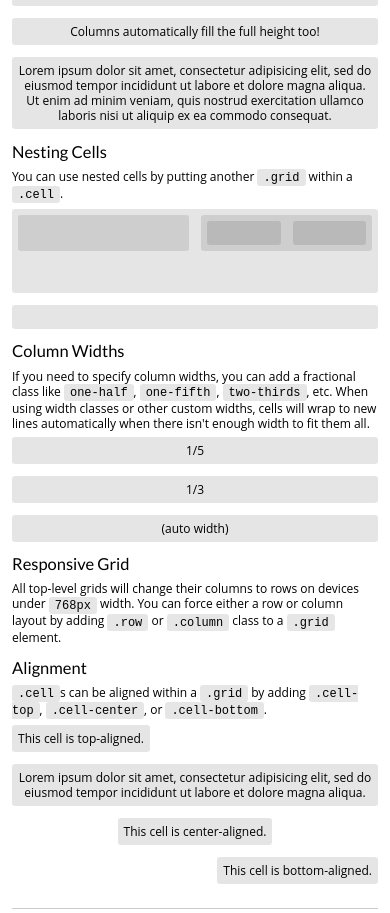
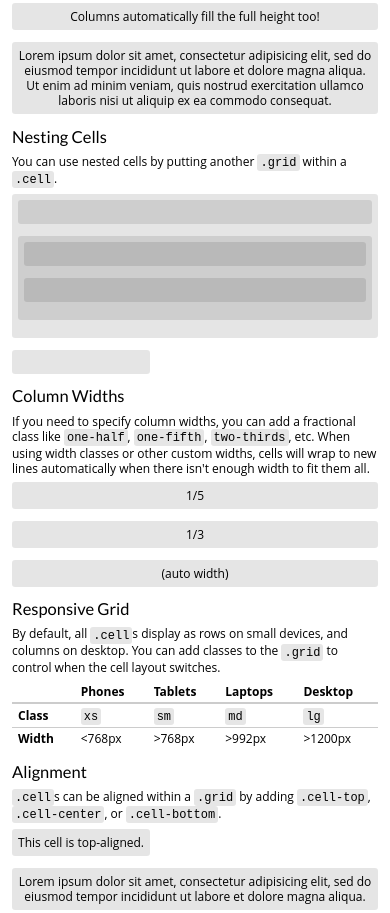
Before and after one commit to Alanaktion/flex-css, a website: page index.html in a window 390 px wide. Shown: the part 571-1484 px from the top of the page. Drawn offline with Linux system fonts and the light colour scheme.

Commit message:
Responsive overhaul, minor adjustments

```diff
--- a/index.html
+++ b/index.html
@@ -57,14 +57,41 @@
 
 		<h3>Column Widths</h3>
 		<p>If you need to specify column widths, you can add a fractional class like <code>one-half</code>, <code>one-fifth</code>, <code>two-thirds</code>, etc. When using width classes or other custom widths, cells will wrap to new lines automatically when there isn't enough width to fit them all.</p>
-		<div class="grid example-grid text-center">
+		<div class="grid sm example-grid text-center">
 			<div class="cell one-fifth">1/5</div>
 			<div class="cell one-third">1/3</div>
 			<div class="cell">(auto width)</div>
 		</div>
 
 		<h3>Responsive Grid</h3>
-		<p>All top-level grids will change their columns to rows on devices under <code>768px</code> width. You can force either a row or column layout by adding <code>.row</code> or <code>.column</code> class to a <code>.grid</code> element.</p>
+		<p>By default, all <code>.cell</code>s display as rows on small devices, and columns on desktop. You can add classes to the <code>.grid</code> to control when the cell layout switches.</p>
+		<table class="table" style="max-width: 500px;">
+			<thead>
+				<tr>
+					<th></th>
+					<th>Phones</th>
+					<th>Tablets</th>
+					<th>Laptops</th>
+					<th>Desktop</th>
+				</tr>
+			</thead>
+			<tbody>
+				<tr>
+					<th>Class</th>
+					<td><code>xs</code></td>
+					<td><code>sm</code></td>
+					<td><code>md</code></td>
+					<td><code>lg</code></td>
+				</tr>
+				<tr>
+					<th>Width</th>
+					<td>&lt;768px</td>
+					<td>&gt;768px</td>
+					<td>&gt;992px</td>
+					<td>&gt;1200px</td>
+				</tr>
+			</tbody>
+		</table>
 
 		<h3>Alignment</h3>
 		<p><code>.cell</code>s can be aligned within a <code>.grid</code> by adding <code>.cell-top</code>, <code>.cell-center</code>, or <code>.cell-bottom</code>.</p>
--- a/less/basics.less
+++ b/less/basics.less
@@ -14,7 +14,7 @@ code {
 	display: inline;
 	background-color: lighten(@base-color, 10%);
 	border-radius: @border-radius;
-	padding: .125em .5em;
+	padding: .125em .25em;
 }
 pre {
 	background-color: lighten(@base-color, 10%);
--- a/less/flex.less
+++ b/less/flex.less
@@ -12,5 +12,6 @@
 @import 'typography.less';
 @import 'grid.less';
 @import 'forms.less';
+@import 'tables.less';
 @import 'media.less';
 @import 'helpers.less';
--- a/less/forms.less
+++ b/less/forms.less
@@ -38,7 +38,7 @@ label {
 
 .btn {
 	height: 2.5em;
-	padding: .5em;
+	padding: .5em .75em;
 	background-color: lighten(@base-color, 15%);
 	border: 1px solid @base-border;
 	border-radius: @border-radius;
--- a/less/grid.less
+++ b/less/grid.less
@@ -14,9 +14,17 @@
 
 	// Grid direction overrides
 	&.row {
+		flex-direction: row !important;
+	}
+	&.column {
+		flex-direction: column !important;
+	}
+
+	// Responsive grids
+	&.xs {
 		flex-direction: row;
 	}
-	&.column {
+	&.sm, &.md, &.lg {
 		flex-direction: column;
 	}
 
@@ -40,29 +48,6 @@
 		flex: 1;
 		margin: 1em 0 0 1em;
 
-		// Cell alignment
-		&.cell-top {
-			align-self: flex-start;
-		}
-		&.cell-bottom {
-			align-self: flex-end;
-		}
-		&.cell-center {
-			align-self: center;
-		}
-
-	}
-}
-.cell > .grid:last-child,
-.cell > * > .grid:last-child {
-	margin-bottom: 0;
-	flex-direction: row;
-}
-
-@media screen and (min-width: @desktop-width) {
-	.grid {
-		flex-direction: row;
-		.cell {
 		// Cell sizing
 		&.one-half {
 			width: 50%;
@@ -100,6 +85,63 @@
 			width: 80%;
 			flex: none;
 		}
+
+		// Cell alignment
+		&.cell-top {
+			align-self: flex-start;
+		}
+		&.cell-bottom {
+			align-self: flex-end;
+		}
+		&.cell-center {
+			align-self: center;
+		}
+
+	}
+}
+
+// Responsive orientation change
+@media screen and (min-width: @respond-min-sm) {
+	.grid.sm {
+		flex-direction: row;
+	}
+}
+@media screen and (min-width: @respond-min-md) {
+	.grid.md {
+		flex-direction: row;
+	}
+}
+@media screen and (min-width: @respond-min-lg) {
+	.grid {
+		flex-direction: row;
+		&.lg {
+			flex-direction: row;
 		}
 	}
 }
+
+// Responsive width resets
+@media screen and (max-width: @respond-max-xs) {
+	.grid.sm .cell {
+		&.one-half, &.one-third, &.two-thirds, &.one-fourth, &.three-fourths, &.one-fifth, &.two-fifths, &.three-fifths, &.four-fifths {
+			width: auto;
+			flex: 1;
+		}
+	}
+}
+@media screen and (max-width: @respond-max-sm) {
+	.grid.md .cell {
+		&.one-half, &.one-third, &.two-thirds, &.one-fourth, &.three-fourths, &.one-fifth, &.two-fifths, &.three-fifths, &.four-fifths {
+			width: auto;
+			flex: 1;
+		}
+	}
+}
+@media screen and (max-width: @respond-max-md) {
+	.grid.lg .cell {
+		&.one-half, &.one-third, &.two-thirds, &.one-fourth, &.three-fourths, &.one-fifth, &.two-fifths, &.three-fifths, &.four-fifths {
+			width: auto;
+			flex: 1;
+		}
+	}
+}
--- /dev/null
+++ b/less/tables.less
@@ -0,0 +1,26 @@
+// tables.less
+// Table formatting
+table.table {
+	width: 100%;
+	text-align: left;
+
+	td, th {
+		padding: .25em .5em;
+	}
+	thead {
+		td, th {
+			border-bottom: 2px solid @base-border;
+		}
+	}
+	tbody {
+		td, th {
+			border-bottom: 1px solid @base-border;
+		}
+		tr:last-child {
+			td, th {
+				border-bottom: none;
+			}
+		}
+	}
+
+}
--- a/less/typography.less
+++ b/less/typography.less
@@ -41,7 +41,7 @@ h6 {
 }
 
 // Desktop font sizes
-@media screen and (min-width: @desktop-width) {
+@media screen and (min-width: @respond-min-sm) {
 	html {
 		font-size: @font-size;
 	}
--- a/less/variables.less
+++ b/less/variables.less
@@ -24,8 +24,13 @@
 @heading-weight: 400;
 
 // Layout
+@respond-max-xs: 767px;
+@respond-min-sm: 768px;
+@respond-max-sm: 991px;
+@respond-min-md: 992px;
+@respond-max-md: 1199px;
+@respond-min-lg: 1200px;
 @max-width: 1400px;
-@desktop-width: 768px;
 
 // Controls
 @border-radius: 3px;
```
Also changed, not shown: css/flex.css, dist/flex.css, 2 other files. Lines whose indentation alone changed are shown as unchanged.
